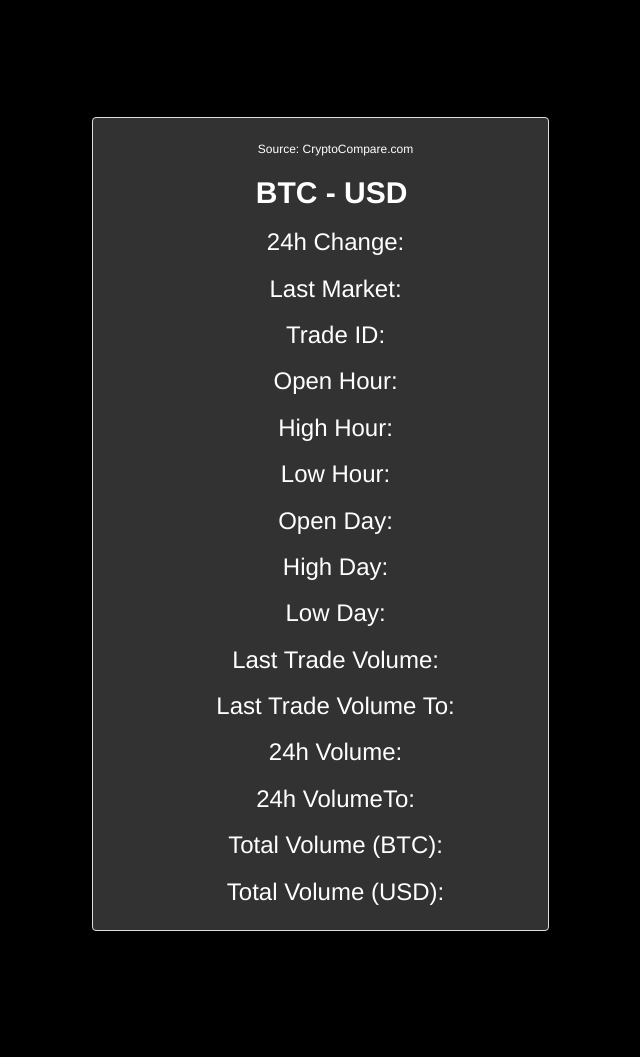
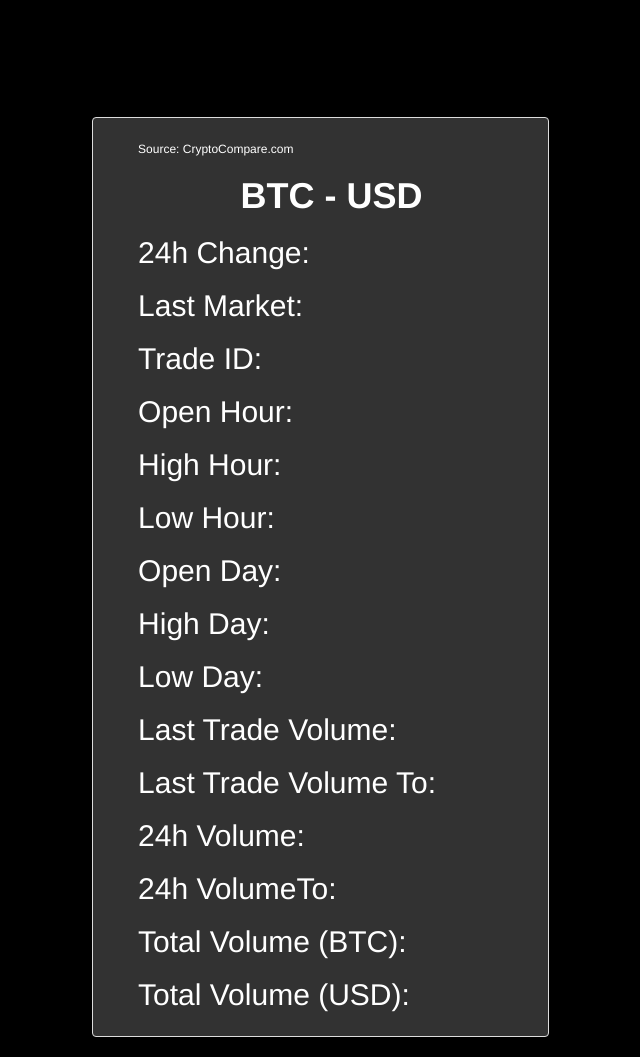
Before and after one commit to vfa-gianglt-hcm/cryptoqween, a plain HTML site: page streamer/current/index.html in a window 1280 px wide. Shown: the whole page, without its empty margins (76-716 px from the left). Before the commit the page ends 951 px from the top, so only its background shows below. Drawn offline with nearby package versions, Linux system fonts and the light colour scheme; no server answers; a script that the page names is missing.

Commit message:
h3 to h2

```diff
--- a/streamer/current/index.html
+++ b/streamer/current/index.html
@@ -10,7 +10,6 @@
 </head>
 
 <body>
-	<div align="center">
 	<div class="container">
 		<div class="row">
 			<div class="col-md-5 col-md-offset-1 price-boxes">
@@ -18,23 +17,22 @@
 					<div class="panel panel-default">
 						<div class="panel-body">
 							<h6><a href="https://www.cryptocompare.com">Source: CryptoCompare.com</a></h6>
-								<h2 class="price-display">BTC - USD <span class="price" id="PRICE_BTC"></span></h2>
-								<h3>24h Change: <span id="CHANGE24HOUR_BTC"></span><span class="pct-change" id="CHANGE24HOURPCT_BTC"></span><br></h5>
-								<h3>Last Market: <span class="exchange" id="LASTMARKET_BTC"></span> <br></h5>
-								<h3>Trade ID: <span id="LASTTRADEID_BTC"></span><br></h5>
-								<h3>Open Hour: <span id="OPENHOUR_BTC"></span><br></h5>
-								<h3>High Hour: <span id="HIGHHOUR_BTC"></span><br></h5>
-								<h3>Low Hour: <span id="LOWHOUR_BTC"></span><br></h5>
-								<h3>Open Day: <span id="OPEN24HOUR_BTC"></span><br></h5>
-								<h3>High Day: <span id="HIGH24HOUR_BTC"></span><br></h5>
-								<h3>Low Day: <span id="LOW24HOUR_BTC"></span><br></h5>
-								<h3>Last Trade Volume: <span id="LASTVOLUME_BTC"></span><br></h5>
-								<h3>Last Trade Volume To: <span id="LASTVOLUMETO_BTC"></span><br></h5>
-								<h3>24h Volume: <span id="VOLUME24HOUR_BTC"></span><br></h5>
-								<h3>24h VolumeTo: <span id="VOLUME24HOURTO_BTC"></span><br></h5>
-								<h3>Total Volume (BTC): <span id="FULLVOLUMEFROM_BTC"></span><br></h5>
-								<h3>Total Volume (USD): <span id="FULLVOLUMETO_BTC"></span><br></h5>
-							</div>
+							<h1 class="price-display">BTC - USD <span class="price" id="PRICE_BTC"></span></h2>
+							<h2>24h Change: <span id="CHANGE24HOUR_BTC"></span><span class="pct-change" id="CHANGE24HOURPCT_BTC"></span><br></h5>
+							<h2>Last Market: <span class="exchange" id="LASTMARKET_BTC"></span> <br></h5>
+							<h2>Trade ID: <span id="LASTTRADEID_BTC"></span><br></h5>
+							<h2>Open Hour: <span id="OPENHOUR_BTC"></span><br></h5>
+							<h2>High Hour: <span id="HIGHHOUR_BTC"></span><br></h5>
+							<h2>Low Hour: <span id="LOWHOUR_BTC"></span><br></h5>
+							<h2>Open Day: <span id="OPEN24HOUR_BTC"></span><br></h5>
+							<h2>High Day: <span id="HIGH24HOUR_BTC"></span><br></h5>
+							<h2>Low Day: <span id="LOW24HOUR_BTC"></span><br></h5>
+							<h2>Last Trade Volume: <span id="LASTVOLUME_BTC"></span><br></h5>
+							<h2>Last Trade Volume To: <span id="LASTVOLUMETO_BTC"></span><br></h5>
+							<h2>24h Volume: <span id="VOLUME24HOUR_BTC"></span><br></h5>
+							<h2>24h VolumeTo: <span id="VOLUME24HOURTO_BTC"></span><br></h5>
+							<h2>Total Volume (BTC): <span id="FULLVOLUMEFROM_BTC"></span><br></h5>
+							<h2>Total Volume (USD): <span id="FULLVOLUMETO_BTC"></span><br></h5>
 						</div>
 					</div>
 				</div>
```
Lines whose indentation alone changed are shown as unchanged.
